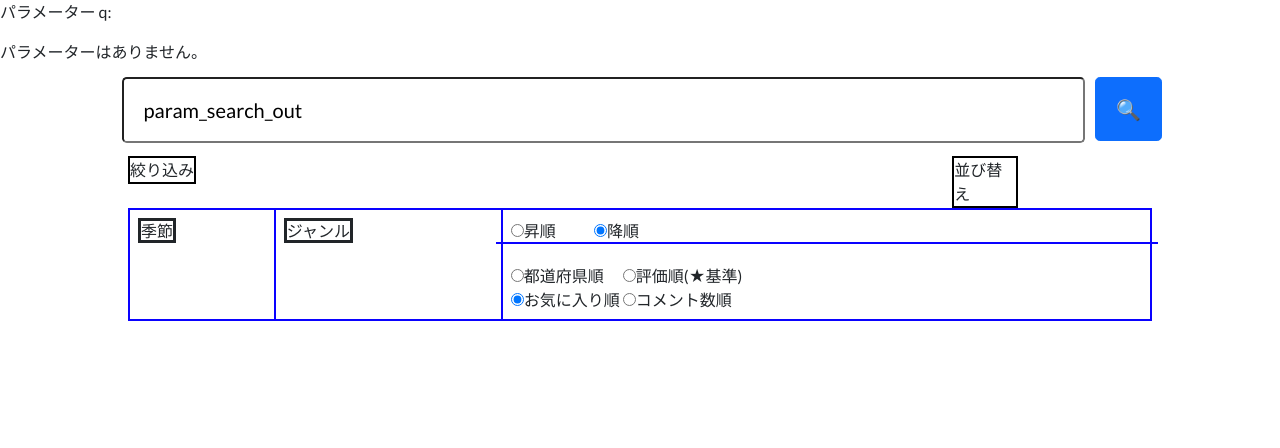
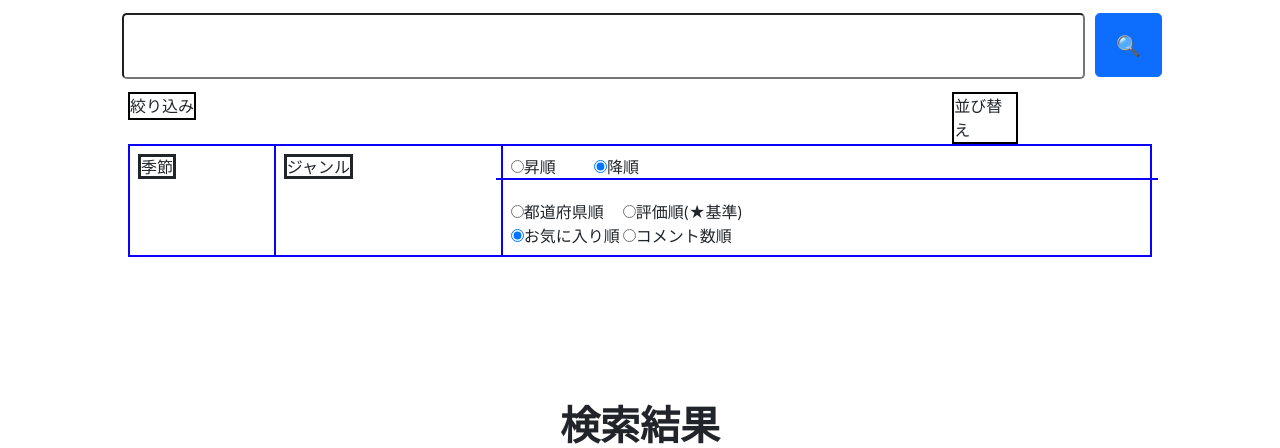
Before and after one commit to morihisa1235/plan_system, a Django app: page /searchbox/ in a window 1280 px wide. Shown: the part 82-530 px from the top of the page. Run offline with Django 3.2, Linux system fonts and the light colour scheme; data that the repository does not hold is empty; some libraries are stand-ins or nearby versions.

Commit message:
いろいろ修正

```diff
--- a/maplan/templates/searchbox.html
+++ b/maplan/templates/searchbox.html
@@ -6,13 +6,10 @@
 <link rel="stylesheet" type="text/css" href="{% static 'css/small_regulation.css' %}"/>
 <script type="text/javascript" src="{% static 'js/get_set.js' %}"></script>
 
-  <p>パラメーター q:</p>
-  <div id="param_search_out"></div>
-
-<form method="get" action="{% url 'maplan:searchbox' %}">
+<form method="get" action="{% url 'maplan:searchbox' %}" id="param_search_out">
     <div class="row">
         <div class="col1">
-            <input class="form-control1 form-control-lg" name="search" type="text" value="param_search_out"/>
+            <input class="form-control1 form-control-lg" name="search" type="text" id="searchbox"/>
             <div class="invalid-feedback text-white">検索ワードを入力してください</div>
         </div>
         <div class="col-auto1">
--- a/maplan/urls.py
+++ b/maplan/urls.py
@@ -33,6 +33,4 @@ urlpatterns = [
     path('detail_test/', views.DetailTestView.as_view(), name="detail_test"),
     path('detail_result/<int:pk>/', views.DetailResultView.as_view(), name="detail_result"),
     path('plan_test/', views.plan_testView.as_view(), name="plan_test"),
-    path('plan_test1/', views.plan_test1View.as_view(), name="plan_test1"),
-
 ]
--- a/maplan/views.py
+++ b/maplan/views.py
@@ -94,6 +94,12 @@ class SearchboxView(generic.ListView):
 
     def get_queryset(self):
         plans = Plan.objects.filter().order_by('id')
+        queryset = super().get_queryset()
+        query = self.request.GET
+        if search := query.get('search'):  # python3.8以降
+            queryset = queryset.filter(plan_name=search)
+
+        return queryset.order_by('-created_at')
         return plans
 
 class HistoryView(LoginRequiredMixin, generic.ListView):
@@ -243,6 +249,3 @@ class planView(generic.TemplateView):
 
 class plan_testView(generic.TemplateView):
     template_name = "plan_test.html"
-
-class plan_test1View(generic.TemplateView):
-    template_name = "plan_test1.html"
--- a/static/js/get_set.js
+++ b/static/js/get_set.js
@@ -3,17 +3,8 @@
 
   var target = document.getElementById("param_search_out");
   if (param == null || param["search"] == undefined) {
-            target.innerHTML = "パラメーターはありません。";
   } else {
-            target.innerHTML = param["search"];
-          }
-
-          var target = document.getElementById("param_mode_out");
-          if (param == null || param["mode"] == undefined) {
-            target.innerHTML = "パラメーターはありません。";
-          }
-          else {
-            target.innerHTML = param["mode"];
+    ValueSet(param["search"])
   }
 }
 
@@ -36,6 +27,6 @@
     return null;
 }
 
-function clickBtn3(){
-	document.getElementById("param_search_out").setAttribute("value","青");
+function ValueSet(value_type){
+	document.getElementById("searchbox").setAttribute("value",value_type);
 }
```
Lines whose indentation alone changed are shown as unchanged.
